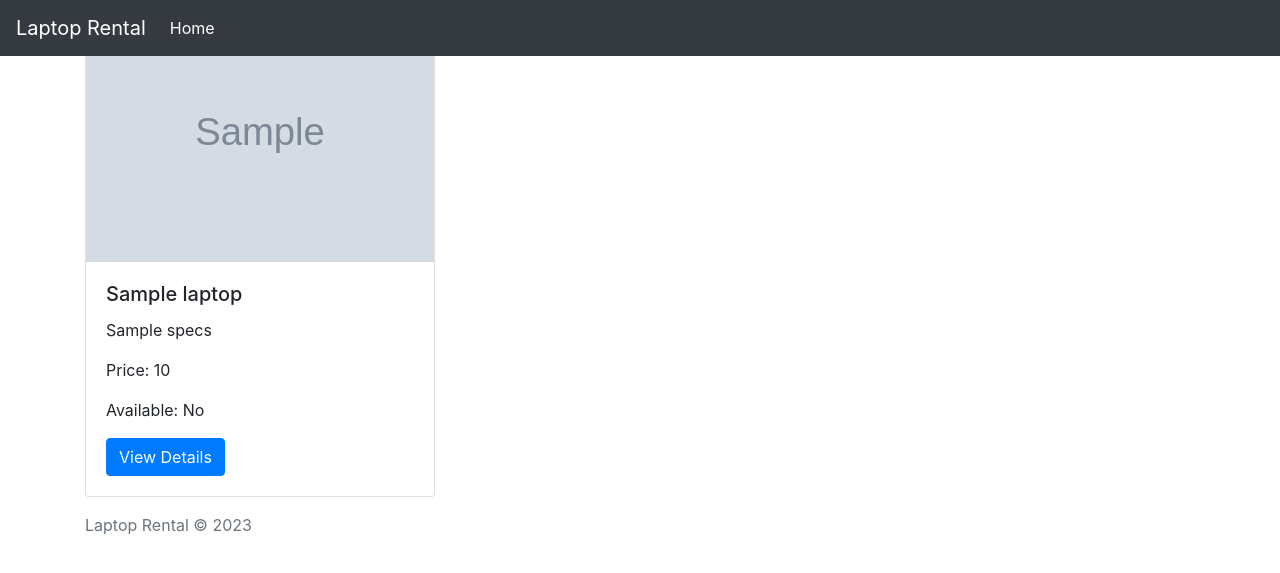
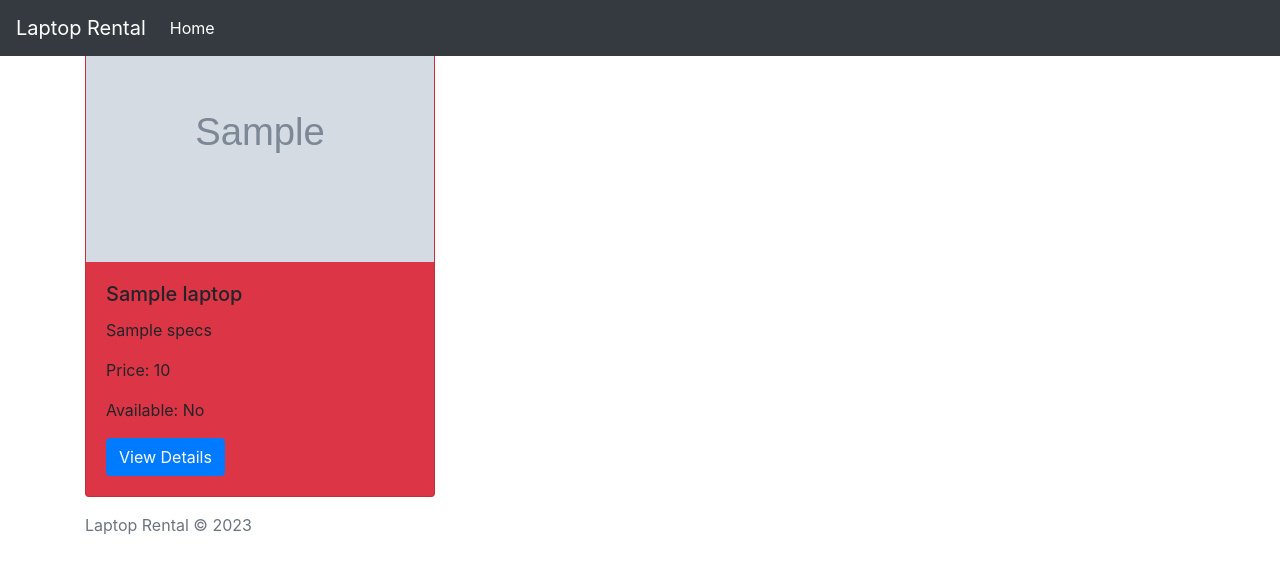
Before and after one commit to dichevk/LRMS-Python, a Python web app: template Templates/index.html in a window 1280 px wide. Shown: the top 573 px of the page. Run offline with Jinja, Linux system fonts and the light colour scheme; the template is opened without the code that fills it: most values are stand-ins (such as "Sample title", 1, 10 or a date in 2020); grey boxes marked "Sample" are stand-in pictures; some libraries are stand-ins or nearby versions.

Commit message:
add availability check

```diff
--- a/Templates/index.html
+++ b/Templates/index.html
@@ -4,7 +4,7 @@
 <div class="row">
     {% for laptop in laptops %}
     <div class="col-md-4 mb-3">
-        <div class="card">
+        <div class="card {% if laptop.available %}bg-success{% else %}bg-danger{% endif %}">
             <img class="card-img-top" src="{{ laptop.image_url }}" alt="Card image cap">
             <div class="card-body">
                 <h5 class="card-title">{{ laptop.name }}</h5>
```
